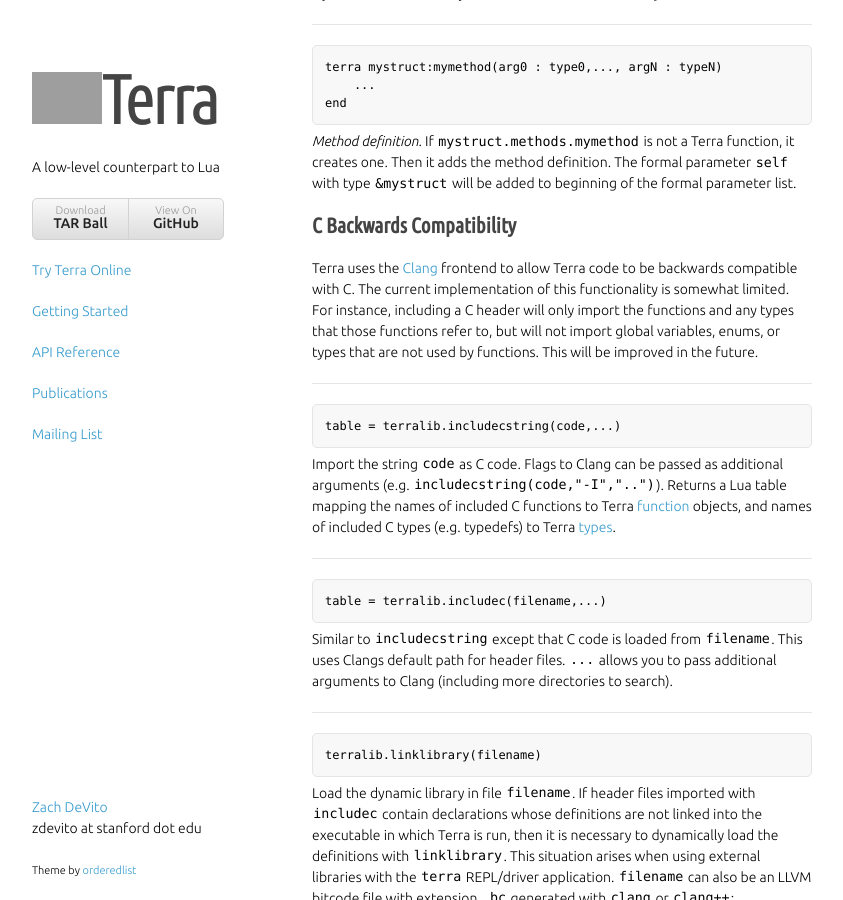
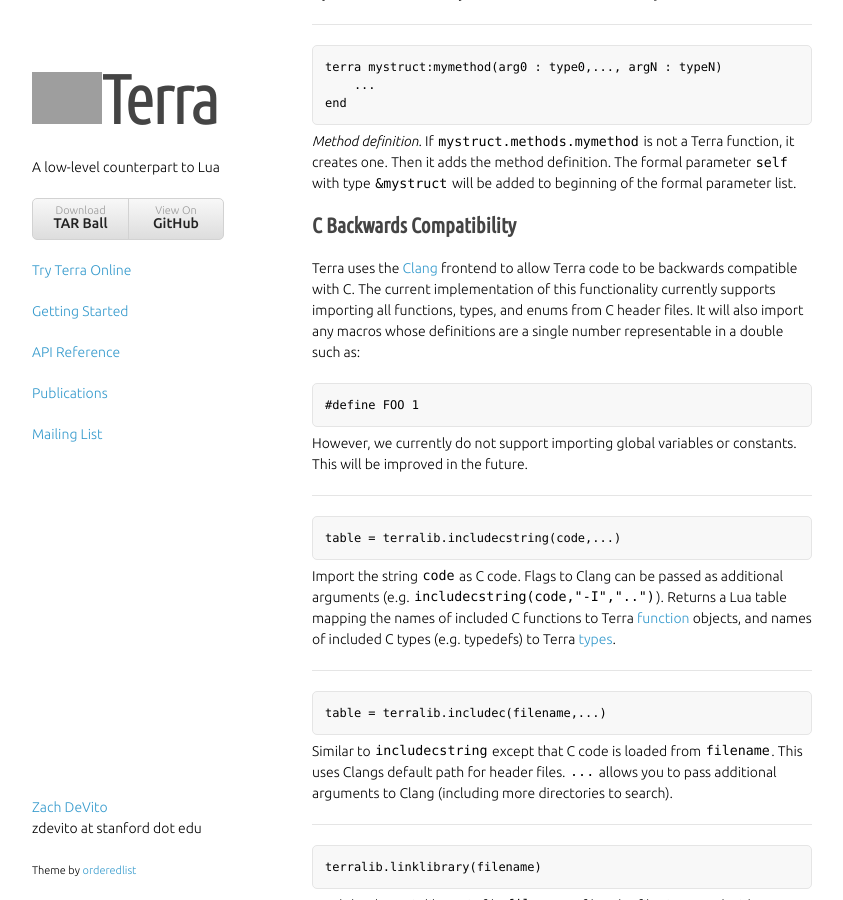
Before and after one commit to terralang/terra, a Jekyll site: the page built from api.md, in a window 1280 px wide and 900 px high, scrolled down 19258 px. Shown: the whole window, without its empty margins (218-1061 px from the left). Built offline with Jekyll 4.4.1, drawn with Linux system fonts in a browser that asks for light colours; nearby versions of some CDN libraries; some web fonts are replaced; library files that are not in the unit come from our copies; grey boxes are pictures that could not be loaded.

Commit message:
update docs for C compat

```diff
--- a/api.md
+++ b/api.md
@@ -740,7 +740,11 @@
 C Backwards Compatibility
 -------------------------
 
-Terra uses the [Clang](http://clang.llvm.org) frontend to allow Terra code to be backwards compatible with C. The current implementation of this functionality is somewhat limited. For instance, including a C header will only import the functions and any types that those functions refer to, but will not import global variables, enums, or types that are not used by functions. This will be improved in the future.
+Terra uses the [Clang](http://clang.llvm.org) frontend to allow Terra code to be backwards compatible with C. The current implementation of this functionality currently supports importing all functions, types, and enums from C header files. It will also import any macros whose definitions are a single number representable in a double such as:
+
+    #define FOO 1
+
+However, we currently do not support importing global variables or constants. This will be improved in the future.
 
 ---
 
```
